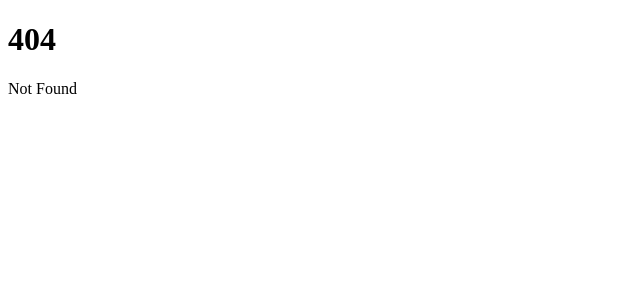
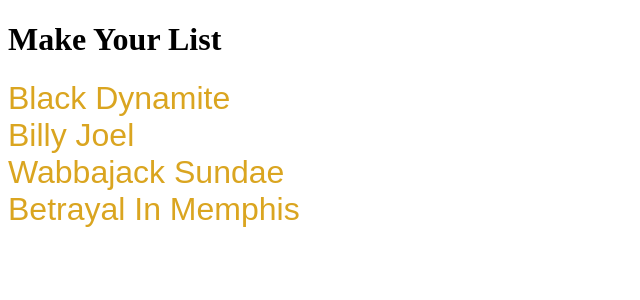
Before and after one commit to OctarineSourcerer/PurplePick, a SvelteKit app: page /create in a window 1280 px wide. Before the commit this address had no page. Shown: the top 300 px of the page, without its empty margins (0-640 px from the left). Built offline with nearby package versions, Linux system fonts and the light colour scheme.

Commit message:
An initial little tracer
There's now a page at /create that has a dummy list of people, with
elements.

Each element, when moused over, will show a "Bin" text, which will send
an event up the chain that's so far unused.

```diff
--- /dev/null
+++ b/src/lib/db.ts
@@ -0,0 +1,2 @@
+export const message = "Hey there";
+export const dummyList = ["Black Dynamite", "Billy Joel", "Wabbajack Sundae", "Betrayal In Memphis"]
--- a/src/lib/index.ts
+++ /dev/null
@@ -1 +0,0 @@
-// place files you want to import through the `$lib` alias in this folder.
--- a/src/routes/+page.svelte
+++ /dev/null
@@ -1,2 +0,0 @@
-<h1>Welcome to SvelteKit</h1>
-<p>Visit <a href="https://kit.svelte.dev">kit.svelte.dev</a> to read the documentation</p>
--- /dev/null
+++ b/src/routes/create/+page.server.ts
@@ -0,0 +1,8 @@
+import { dummyList } from "$lib/db";
+
+export function load() {
+    return {
+        title: "Make Your List",
+        listItems: dummyList
+    }
+}
--- /dev/null
+++ b/src/routes/create/+page.svelte
@@ -0,0 +1,10 @@
+<script>
+	import ListItem from './ListItem.svelte';
+    export let data;
+</script>
+
+<h1>{data.title}</h1>
+
+{#each data.listItems as name}
+    <ListItem name={name} />
+{/each}
--- /dev/null
+++ b/src/routes/create/ListItem.svelte
@@ -0,0 +1,51 @@
+<script lang="ts">
+	import { createEventDispatcher } from 'svelte';
+	const dispatch = createEventDispatcher();
+
+	// Each item should be given a unique ID so this component can communicate to its mother component
+	export let itemId = 123;
+    export let name = "Default name";
+	let controls = false;
+
+	function hideControls(event:Event) {
+		controls = false;
+	}
+	function showControls(event:Event) {
+		controls = true;
+	}
+	function bin(event:Event) {
+		console.log("death of " + name);
+		dispatch('delete', {
+			"itemID": itemId
+		});
+	}
+</script>
+
+<style>
+	div {
+		color: goldenrod;
+		font-family: 'Bebas Neue', sans-serif;
+		font-size: 2em;
+	}
+	.flex-container {
+		display:flex;
+		align-items: center;
+	}
+	.item {
+		margin-left: 1rem;
+	}
+	.bin {
+		color:crimson;
+	}
+</style>
+
+<div role="listitem"
+	on:mouseover={showControls}
+	on:focus={showControls}
+	on:mouseleave={hideControls} class="flex-container">
+	{name}
+	{#if controls}
+		<!-- Button is likely to be more applicable here, also for accessibility purposes -->
+		<span class="item bin" on:click={bin}>bin</span>
+	{/if}
+</div>
```
